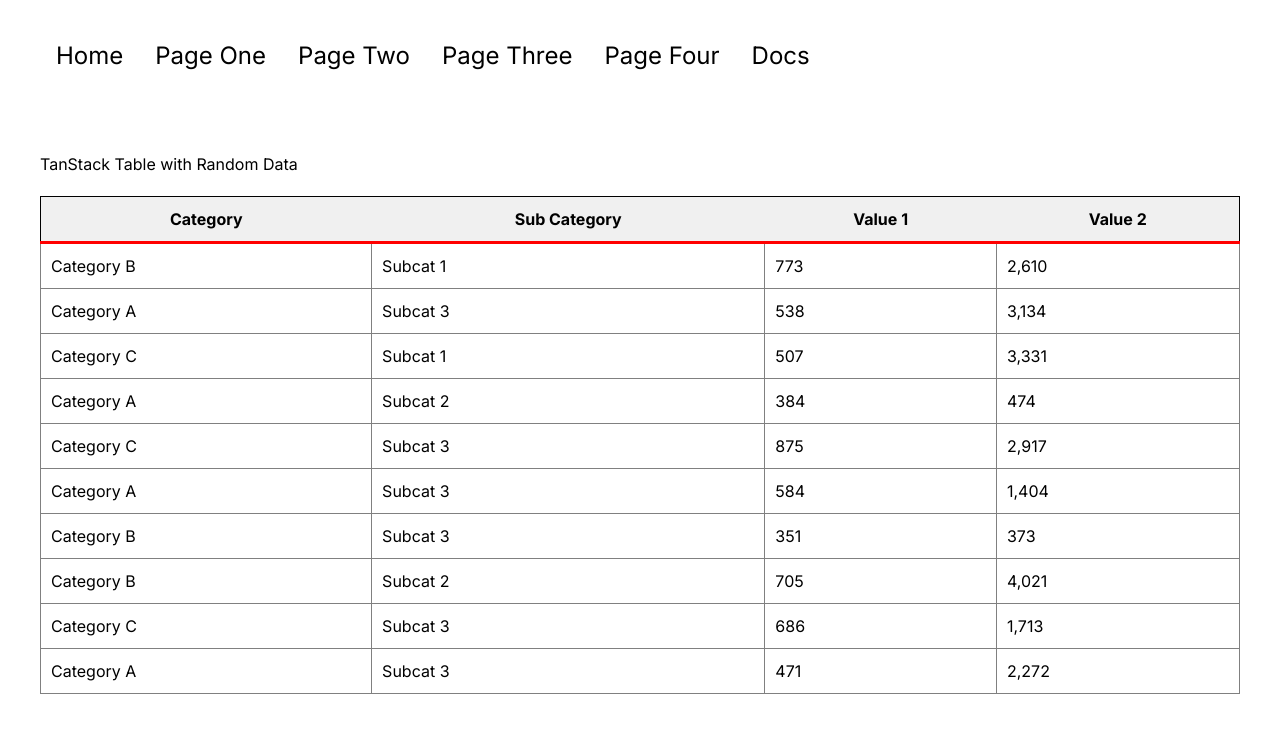
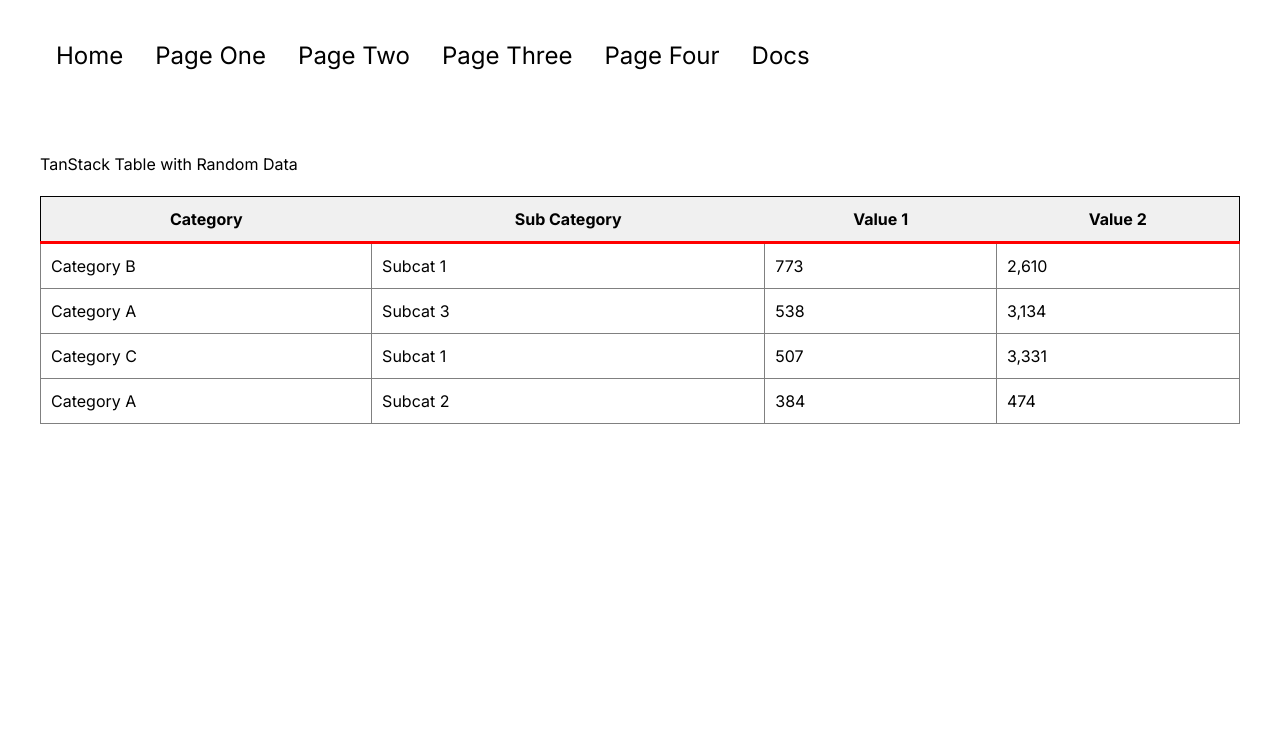
Before and after one commit to christine-iyer/next-jz, a Next.js app: page /pagefour in a window 1280 px wide. Shown: the top 732 px of the page. Built offline with nearby package versions, Linux system fonts and the light colour scheme.

Commit message:
ok this is where id rather be.

```diff
--- a/app/(dashboard)/pagefour/page.tsx
+++ b/app/(dashboard)/pagefour/page.tsx
@@ -34,7 +34,7 @@ const TanStackTableComponent: React.FC = () => {
 
   // Generate random data only after the component mounts (client-side)
   useEffect(() => {
-    setData(generateRandomData(10));
+    setData(generateRandomData(4));
   }, []);
 
   // Create a column helper for defining columns
@@ -73,7 +73,7 @@ const TanStackTableComponent: React.FC = () => {
   return (
     <div>
       <h1>TanStack Table with Random Data</h1>
-      <table style={{ border: '1px solid black', width: '100%', marginTop: '20px' }}>
+      <table style={{ border: '1px solid black', width: '100%', marginTop: '20px' }} >
         <thead>
           {table.getHeaderGroups().map((headerGroup) => (
             <tr key={headerGroup.id}>
--- a/app/(dashboard)/pageone/page.module.css
+++ b/app/(dashboard)/pageone/page.module.css
@@ -1,4 +1,4 @@
-.colorGrid {
+/* .colorGrid {
      display: grid;
      grid-template-columns: repeat(5, 100px);
      grid-template-rows: repeat(5, 20px);
@@ -9,4 +9,4 @@
 
      display: flex;
      justify-content: right;
-}
+} */
--- a/app/(dashboard)/pageone/page.tsx
+++ b/app/(dashboard)/pageone/page.tsx
@@ -78,7 +78,7 @@ export default function SettingsPage() {
   };
 
   return (
-    <div className="p-6 flex">
+    <div className="p-6 ">
 
       <div >
         <div className="p-6 bg-gradient-to-r from-[#FBD073] to-[#E5DBE5]" >
```
